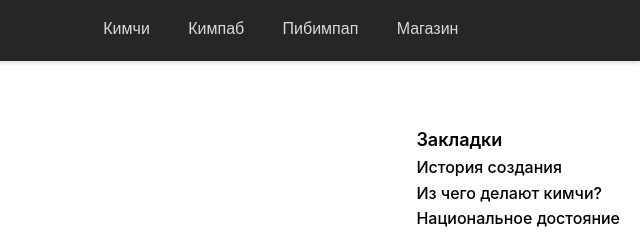
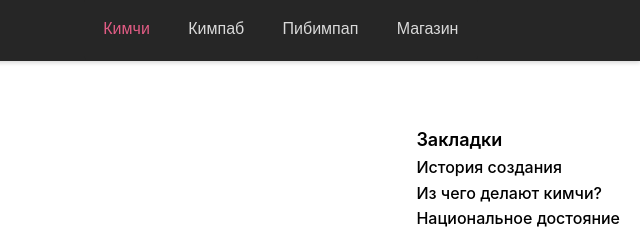
Before and after one commit to Annezi/minor-kr2, a plain HTML site: page kimchi.html in a window 1280 px wide. Shown: the top 240 px of the page, 640-1280 px from the left. Drawn offline with Linux system fonts and the light colour scheme.

Commit message:
Update kimchi.html

```diff
--- a/kimchi.html
+++ b/kimchi.html
@@ -25,7 +25,7 @@
 				</button>
 				<div id="navbar-menu" aria-labelledby="navbar-toggle">
 					<ul class="navbar-links">
-						<li class="navbar-item"><a class="navbar-link" href="kimchi.html">Кимчи</a></li>
+						<li class="navbar-item"><a class="navbar-link name-color" href="kimchi.html">Кимчи</a></li>
 						<li class="navbar-item"><a class="navbar-link" href="kimpab.html">Кимпаб</a></li>
 						<li class="navbar-item"><a class="navbar-link" href="pibimpap.html">Пибимпап</a></li>
 						<li class="navbar-item"><a class="navbar-link" href="shop.html">Магазин</a></li>
```
